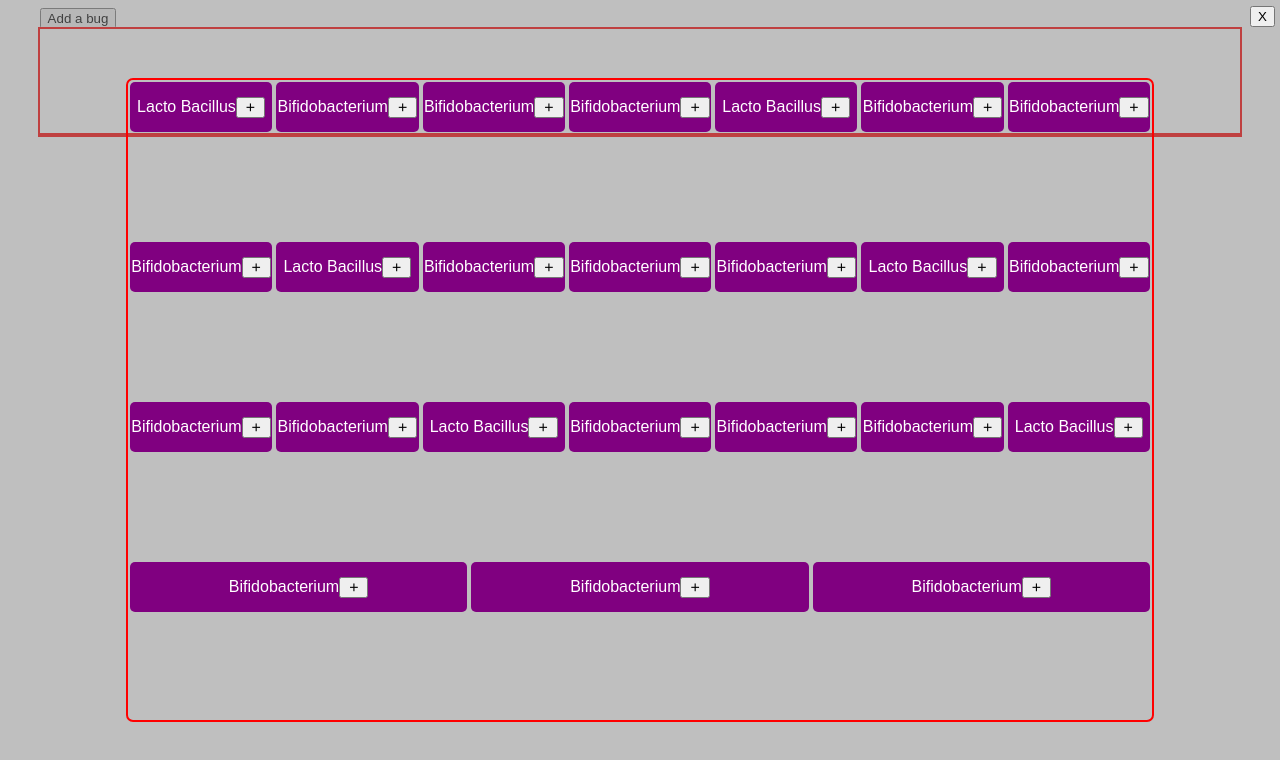
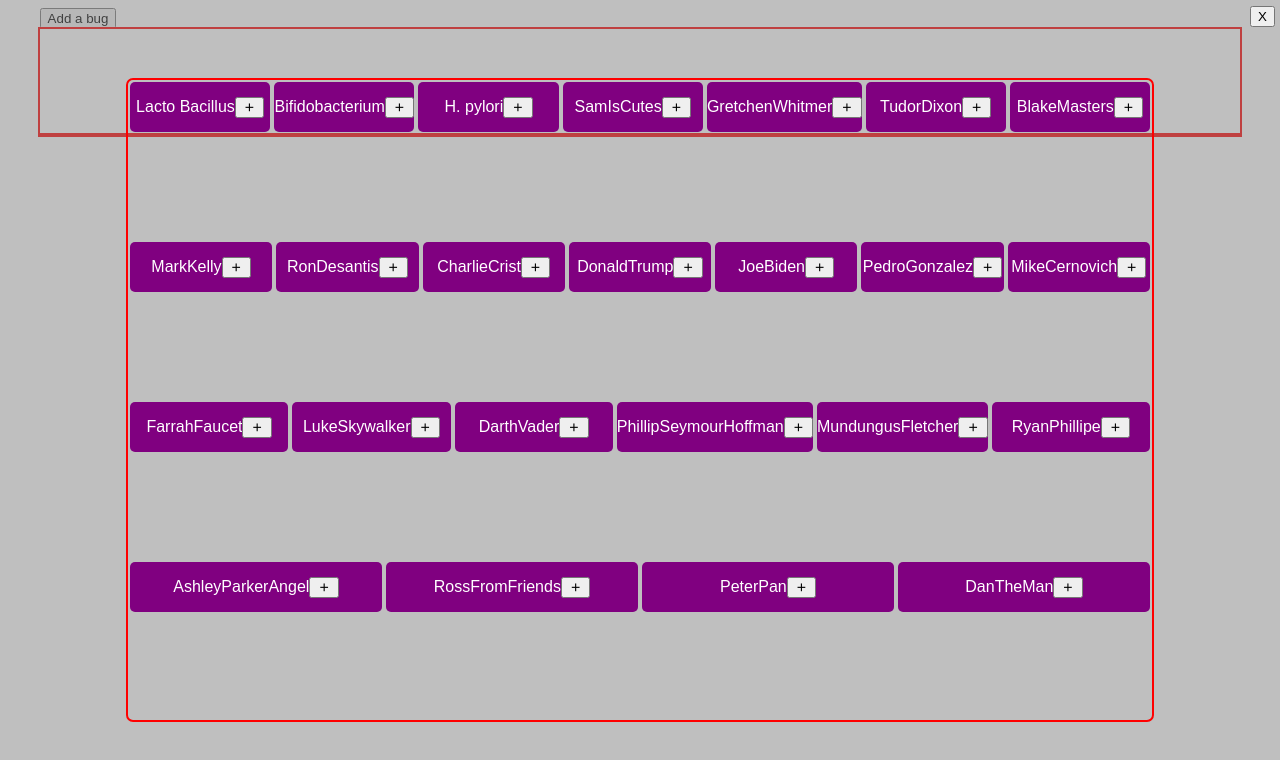
Before and after one commit to alex-j-garcia/probiotic-playbook, a React (Create React App) app: page / in a window 1280 px wide. Both pictures are taken after a click on the button "Add a bug". Shown: the top 760 px of the page. Built offline with nearby package versions, Linux system fonts and the light colour scheme; the HTML template or start-up script is replaced by a standard one.

Commit message:
Store modal data in global state

```diff
--- a/public/data.json
+++ b/public/data.json
@@ -11,112 +11,112 @@
       "commensurate": "Firmicutes"
      },
      {
-      "name": "Bifidobacterium",
+      "name": "H. pylori",
       "recommendation": "eat barley-based whole grain producs",
       "commensurate": "Firmicutes"
      },
      {
-      "name": "Bifidobacterium",
+      "name": "SamIsCutes",
       "recommendation": "eat barley-based whole grain producs",
       "commensurate": "Firmicutes"
      },
      {
-      "name": "Lacto Bacillus",
+      "name": "GretchenWhitmer",
       "recommendation": "eat beets",
       "commensurate": "H. pylori"
    },
    {
-    "name": "Bifidobacterium",
+    "name": "TudorDixon",
     "recommendation": "eat barley-based whole grain producs",
     "commensurate": "Firmicutes"
    },
    {
-    "name": "Bifidobacterium",
+    "name": "BlakeMasters",
     "recommendation": "eat barley-based whole grain producs",
     "commensurate": "Firmicutes"
    },
    {
-    "name": "Bifidobacterium",
+    "name": "MarkKelly",
     "recommendation": "eat barley-based whole grain producs",
     "commensurate": "Firmicutes"
    },
    {
-      "name": "Lacto Bacillus",
+      "name": "RonDesantis",
       "recommendation": "eat beets",
       "commensurate": "H. pylori"
    },
    {
-    "name": "Bifidobacterium",
+    "name": "CharlieCrist",
     "recommendation": "eat barley-based whole grain producs",
     "commensurate": "Firmicutes"
    },
    {
-    "name": "Bifidobacterium",
+    "name": "DonaldTrump",
     "recommendation": "eat barley-based whole grain producs",
     "commensurate": "Firmicutes"
    },
    {
-    "name": "Bifidobacterium",
+    "name": "JoeBiden",
     "recommendation": "eat barley-based whole grain producs",
     "commensurate": "Firmicutes"
    },
    {
-      "name": "Lacto Bacillus",
+      "name": "PedroGonzalez",
       "recommendation": "eat beets",
       "commensurate": "H. pylori"
    },
    {
-    "name": "Bifidobacterium",
+    "name": "MikeCernovich",
     "recommendation": "eat barley-based whole grain producs",
     "commensurate": "Firmicutes"
    },
    {
-    "name": "Bifidobacterium",
+    "name": "FarrahFaucet",
     "recommendation": "eat barley-based whole grain producs",
     "commensurate": "Firmicutes"
    },
    {
-    "name": "Bifidobacterium",
+    "name": "LukeSkywalker",
     "recommendation": "eat barley-based whole grain producs",
     "commensurate": "Firmicutes"
    },
    {
-      "name": "Lacto Bacillus",
+      "name": "DarthVader",
       "recommendation": "eat beets",
       "commensurate": "H. pylori"
    },
    {
-    "name": "Bifidobacterium",
+    "name": "PhillipSeymourHoffman",
     "recommendation": "eat barley-based whole grain producs",
     "commensurate": "Firmicutes"
    },
    {
-    "name": "Bifidobacterium",
+    "name": "MundungusFletcher",
     "recommendation": "eat barley-based whole grain producs",
     "commensurate": "Firmicutes"
    },
    {
-    "name": "Bifidobacterium",
+    "name": "RyanPhillipe",
     "recommendation": "eat barley-based whole grain producs",
     "commensurate": "Firmicutes"
    },
    {
-      "name": "Lacto Bacillus",
+      "name": "AshleyParkerAngel",
       "recommendation": "eat beets",
       "commensurate": "H. pylori"
    },
    {
-    "name": "Bifidobacterium",
+    "name": "RossFromFriends",
     "recommendation": "eat barley-based whole grain producs",
     "commensurate": "Firmicutes"
    },
    {
-    "name": "Bifidobacterium",
+    "name": "PeterPan",
     "recommendation": "eat barley-based whole grain producs",
     "commensurate": "Firmicutes"
    },
    {
-    "name": "Bifidobacterium",
+    "name": "DanTheMan",
     "recommendation": "eat barley-based whole grain producs",
     "commensurate": "Firmicutes"
    }
--- a/src/modules/common/useGlobalState.js
+++ b/src/modules/common/useGlobalState.js
@@ -1,8 +1,10 @@
 import {
   createContext,
   useContext,
-  useReducer
+  useReducer,
+  useEffect,
 } from 'react';
+import useJsonData from './useJsonData';
 
 const StateContext = createContext();
 
@@ -23,22 +25,34 @@
         ...state,
         modalIsVisible: !state.modalIsVisible,
       };
+      case 'UPDATE_MODAL_LIST':
+        return {
+          ...state,
+          modalList: [...action.payload],
+        };
     default:
       return state;
   }
 }
 
 function StateContextProvider({ children }) {
+  const data = useJsonData();
   const [state, dispatch] = useReducer(reducer, {
     modalIsVisible: false,
     triage: [],
     bugBoard: [],
+    modalList: data,
   });
+
+  useEffect(() => {
+    dispatch({ type: 'UPDATE_MODAL_LIST', payload: data });
+  }, [data]);
 
   const handlers = {
     addToTriage: (item) => dispatch({ type: 'ADD_TO_TRIAGE', payload: item }),
     addToBugBoard: (item) => dispatch({ type: 'ADD_TO_BUG_BOARD', payload: item }),
     toggleIsVisible: () => dispatch({ type: 'TOGGLE_MODAL' }),
+    updateModalList: (collection) => dispatch({ type: 'UPDATE_MODAL_LIST', payload: collection })
   };
 
   return (
--- a/src/modules/common/useJsonData.js
+++ b/src/modules/common/useJsonData.js
@@ -2,10 +2,12 @@
 
 export default function useJsonData() {
   const [data, setData] = useState([]);
+
   useEffect(() => {
     fetch('data.json')
-    .then(response => response.json())
-    .then(data => setData(data.species));
+      .then(response => response.json())
+      .then(data => data.species)
+      .then(collection => setData(collection));
   }, []);
 
   return data;
--- a/src/modules/dashboard/components/BugCard.js
+++ b/src/modules/dashboard/components/BugCard.js
@@ -1,20 +1,11 @@
-import { useState } from 'react';
 import './BugCard.css';
 
 export default function BugCard({
   species,
   children = null,
 }) {
-  const [isVisible, setIsVisible] = useState(true);
-
-  function handleClick() {
-    setIsVisible(false);
-  }
-
-  if (!isVisible) return null;
-
   return (
-    <div className='BugCard' onClick={handleClick}>
+    <div className='BugCard'>
       {species.name}
       <div>
         {children}
--- a/src/modules/dashboard/components/BugModal.js
+++ b/src/modules/dashboard/components/BugModal.js
@@ -1,4 +1,3 @@
-import useJsonData from '../../common/useJsonData';
 import { useGlobalState } from '../../common/useGlobalState';
 import BugCard from './BugCard';
 import Button from '../../common/Button';
@@ -6,15 +5,25 @@
 import './BugModal.css';
 
 export default function BugModal() {
-  const [, { addToTriage }] = useGlobalState();
-  const data = useJsonData();
+  const [{
+    modalList
+  }, {
+    addToTriage,
+    updateModalList
+  }] = useGlobalState();
+
+  function handleClick(species) {
+    const { name } = species;
+    addToTriage(species);
+    updateModalList(modalList.filter(item => item.name !== name));
+  }
 
   return (
     <div className='BugModal troubleshooting'>
-      {data.length ?
-        data.map((species, i) => (
+      {modalList.length ?
+        modalList.map((species, i) => (
           <BugCard key={i} species={species}>
-            <Button handleClick={() => addToTriage(species)}>
+            <Button handleClick={() => handleClick(species)}>
               <i className="ri-add-line"></i>
             </Button>
           </BugCard>
```
